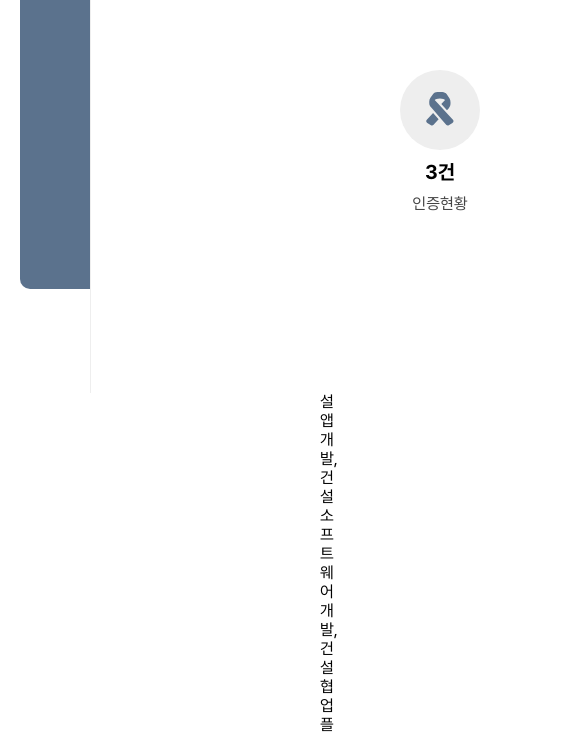
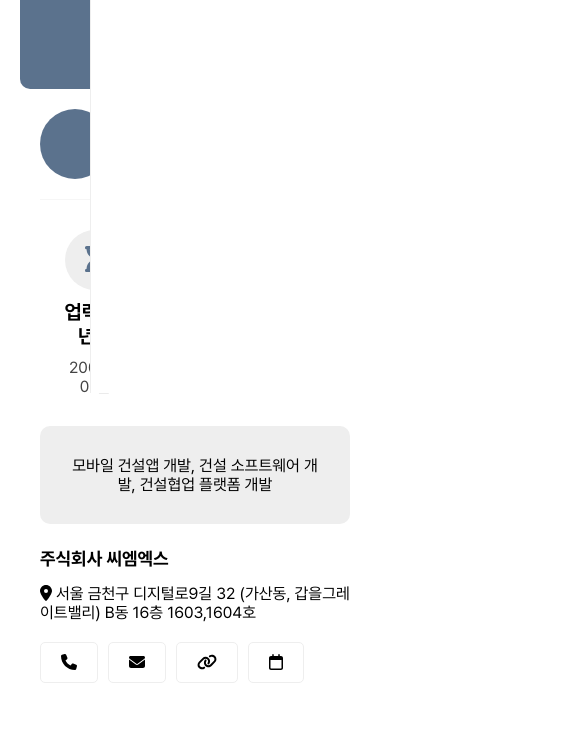
Before and after one commit to DODONBO/untitled2, a Nuxt app: page /sub/partner in a window 390 px wide. Shown: the part 451-1184 px from the top of the page, 584 px wide, since content can reach past the window. Built offline with nearby package versions, Linux system fonts and the light colour scheme.

Commit message:
- detailPage 반응형 ~

```diff
--- a/assets/css/style.css
+++ b/assets/css/style.css
@@ -190,7 +190,7 @@
 .badge_name { font-size: 20px; font-weight: bold; margin-bottom: 10px; }
 .badge_txt { font-size: 16px; color: #444; }
 
-.detail_txt_wrap .tag_box { width: 100%; padding: 30px 0; text-align: center; background-color: #eee; border-radius: 10px; margin-bottom: 20px; }
+.detail_txt_wrap .tag_box { width: 100%; padding: 30px; text-align: center; background-color: #eee; border-radius: 10px; margin-bottom: 20px; }
 
 .detail_info_wrap .name { font-weight: bold; font-size: 18px; line-height: 30px; margin-bottom: 10px; }
 .detail_info_wrap .link_btn_wrap { display: flex; flex-direction: row; justify-content: left; margin-top: 20px; }
@@ -256,10 +256,12 @@
     .search_section .search_wrap input { height: 40px; line-height: 40px; font-size: 18px; }
     .search_section .search_wrap .search_type_btn_wrap { display: none; }
 
-
     .list_section .partner_box { width: 32.5%; margin: 0 1.25% 20px 0; }
     .list_section .partner_box:nth-of-type(3n) { margin-right: 0; }
     .list_section .partner_box:nth-of-type(4n) { margin-right: 1.25%; }
+
+    .detail_main_img { width: 400px; height: 400px; border-radius: 10px; background-color: #5b728d; margin-top: 90px; }
+    .detail_txt_wrap { width: calc(100% - 430px); padding: 50px; }
 
     #footer { height: fit-content; }
     #footer .inner { flex-wrap: wrap; }
@@ -270,6 +272,13 @@
     .list_section .partner_box { width: 49.5%; margin: 0 1% 20px 0; }
     .list_section .partner_box:nth-of-type(3n) { margin-right: 1%; }
     .list_section .partner_box:nth-of-type(2n) { margin-right: 0; }
+
+    .detail_top_section { display: flex; flex-direction: row; justify-content: center; flex-wrap: wrap; }
+    .detail_main_img { margin-top: 0; }
+    .detail_txt_wrap { width: 100%; padding: 20px; }
+    .detail_txt_wrap .name_box .name { line-height: 70px; font-size: 24px; font-weight: bold; }
+    .badge_icon { width: 60px; height: 60px; line-height: 60px; font-size: 26px; }
+    .detail_info_wrap .link_btn_wrap .link_btn span { display: none; }
 }
 @media screen and (max-width:600px) {
     .list_section .partner_box { width: 100%; margin: 0 0 20px 0; }
--- a/components/body/subPage/section/detail/partnerDetailTopSection.vue
+++ b/components/body/subPage/section/detail/partnerDetailTopSection.vue
@@ -32,10 +32,10 @@
                 <div class="name">주식회사 씨엠엑스</div>
                 <div class="addr"><font-awesome-icon :icon="['fas', 'location-dot']" /> 서울 금천구 디지털로9길 32 (가산동, 갑을그레이트밸리) B동 16층 1603,1604호</div>
                 <div class="link_btn_wrap">
-                    <div class="link_btn"><font-awesome-icon :icon="['fas', 'phone']" /> 연락처</div>
-                    <div class="link_btn"><font-awesome-icon :icon="['fas', 'envelope']" /> 이메일</div>
-                    <div class="link_btn"><font-awesome-icon :icon="['fas', 'link']" /> 사이트</div>
-                    <div class="link_btn"><font-awesome-icon :icon="['far', 'calendar']" /> 문의하기</div>
+                    <div class="link_btn"><font-awesome-icon :icon="['fas', 'phone']" /> <span>연락처</span></div>
+                    <div class="link_btn"><font-awesome-icon :icon="['fas', 'envelope']" /> <span>이메일</span></div>
+                    <div class="link_btn"><font-awesome-icon :icon="['fas', 'link']" /> <span>사이트</span></div>
+                    <div class="link_btn"><font-awesome-icon :icon="['far', 'calendar']" /> <span>문의하기</span></div>
                 </div>
             </div>
         </div>
```
